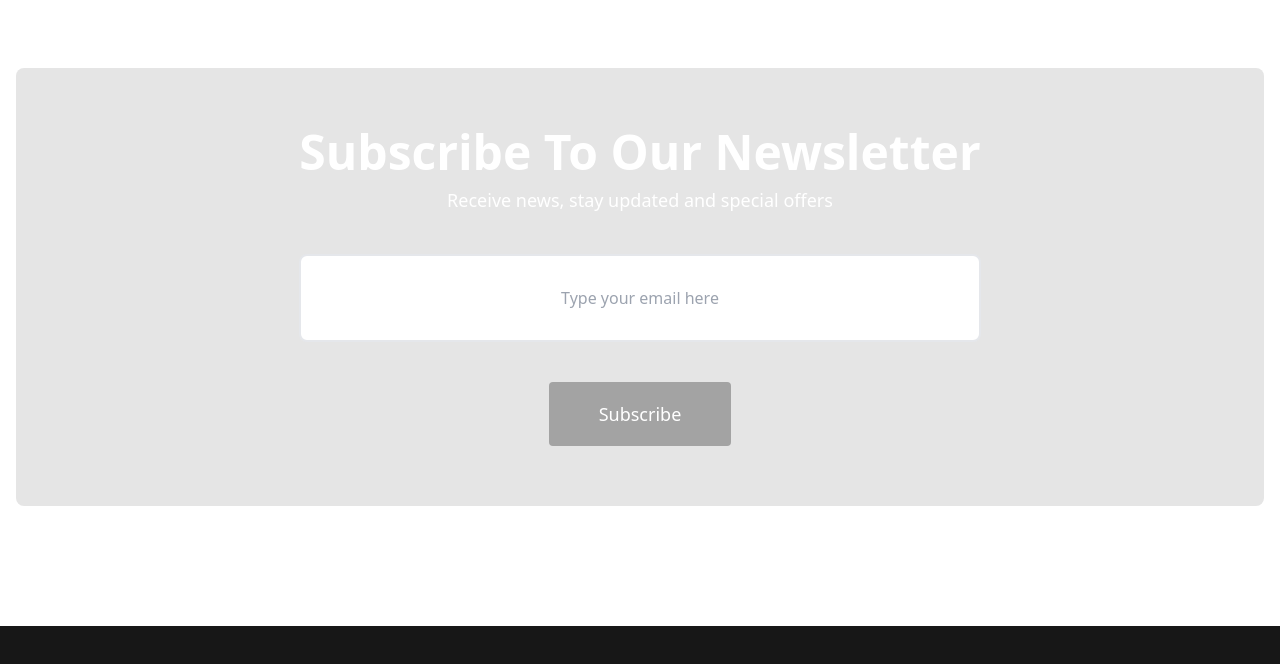
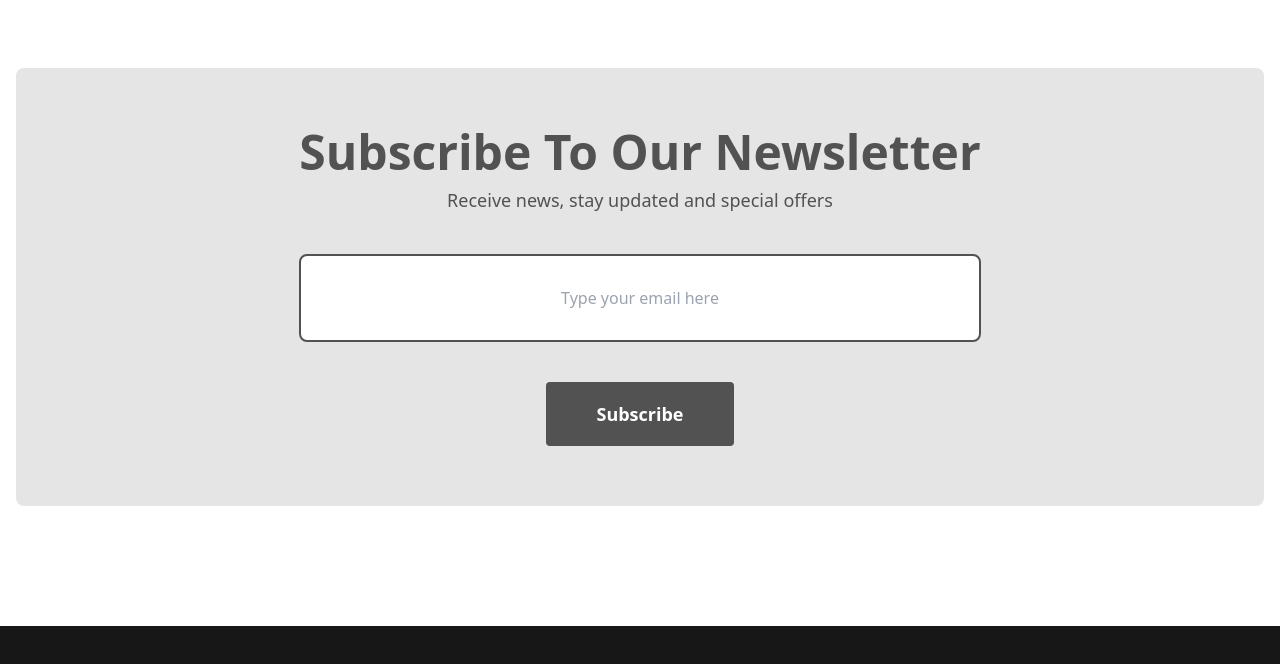
Before and after one commit to ROFLERGG/esport-website, a website: page index.html in a window 1280 px wide. Shown: the part 6640-7304 px from the top of the page. Drawn offline with Linux system fonts and the light colour scheme.

Commit message:
some changes

```diff
--- a/index.html
+++ b/index.html
@@ -318,12 +318,12 @@
         <div class="flex justify-center rounded-lg bg-neutral-200 px-4 max-sm:rounded-none">
           <div class="flex flex-col gap-[40px] rounded-lg py-[60px]">
             <div class="flex flex-col items-center gap-[10px] text-center">
-              <p class="text-5xl font-bold text-white">Subscribe To Our Newsletter</p>
-              <p class="text-lg font-medium text-white">Receive news, stay updated and special offers</p>
+              <p class="text-5xl font-bold text-neutral-600">Subscribe To Our Newsletter</p>
+              <p class="text-lg font-medium text-neutral-600">Receive news, stay updated and special offers</p>
             </div>
             <div class="flex flex-col items-center gap-[40px]">
-              <input type="email" id="email" placeholder="Type your email here" class="w-full rounded-lg border-2 bg-white py-[30px] text-center font-medium text-neutral-400 focus:border-2 focus:outline-0" />
-              <button class="w-fit rounded bg-neutral-400 px-[50px] py-[18px] text-lg text-white">Subscribe</button>
+              <input type="email" id="email" placeholder="Type your email here" class="w-full rounded-lg border-2 border-neutral-600 bg-white py-[30px] text-center font-medium text-neutral-600 focus:border-2 focus:outline-0" />
+              <button class="w-fit rounded bg-neutral-600 px-[50px] py-[18px] text-lg font-semibold text-white">Subscribe</button>
             </div>
           </div>
         </div>
```
Also changed, not shown: css/output.css.
